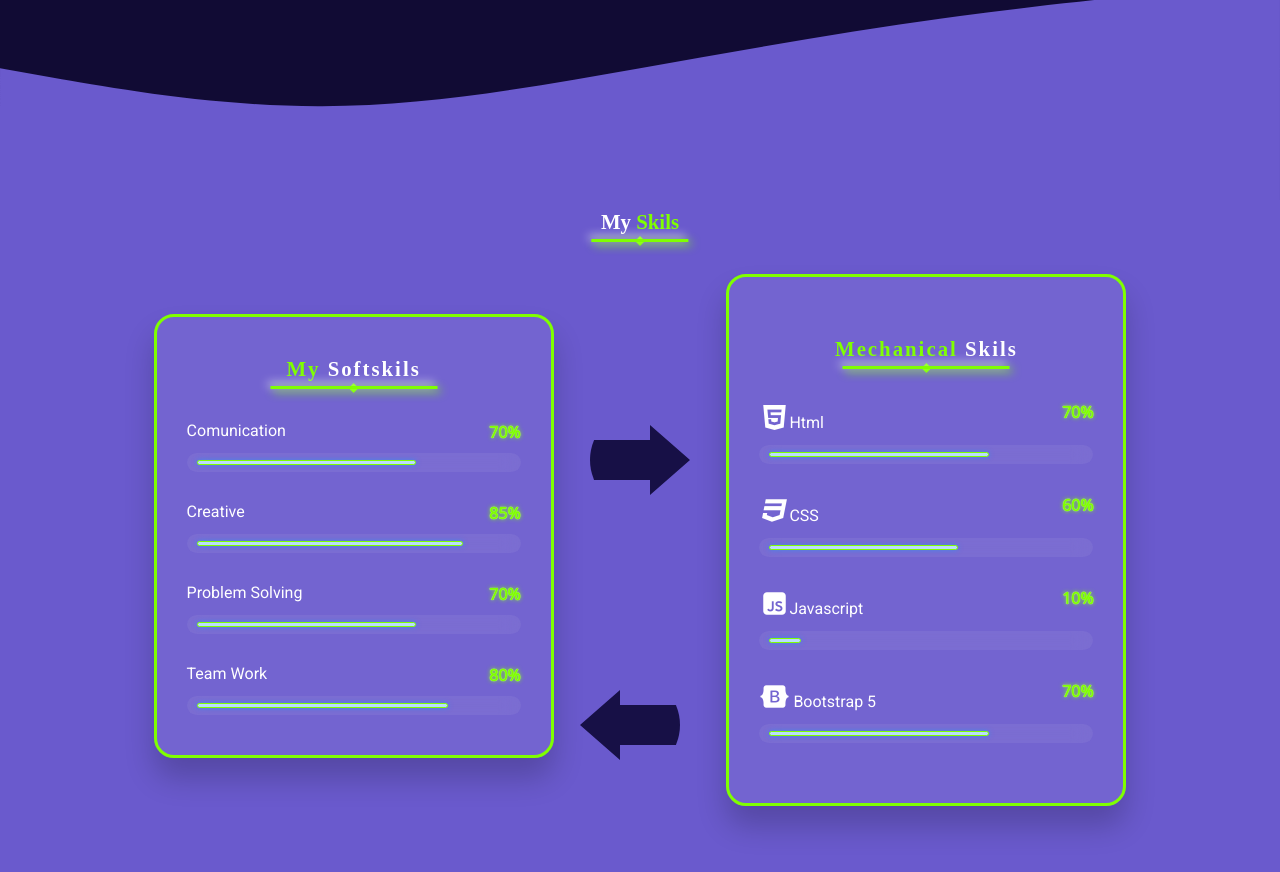
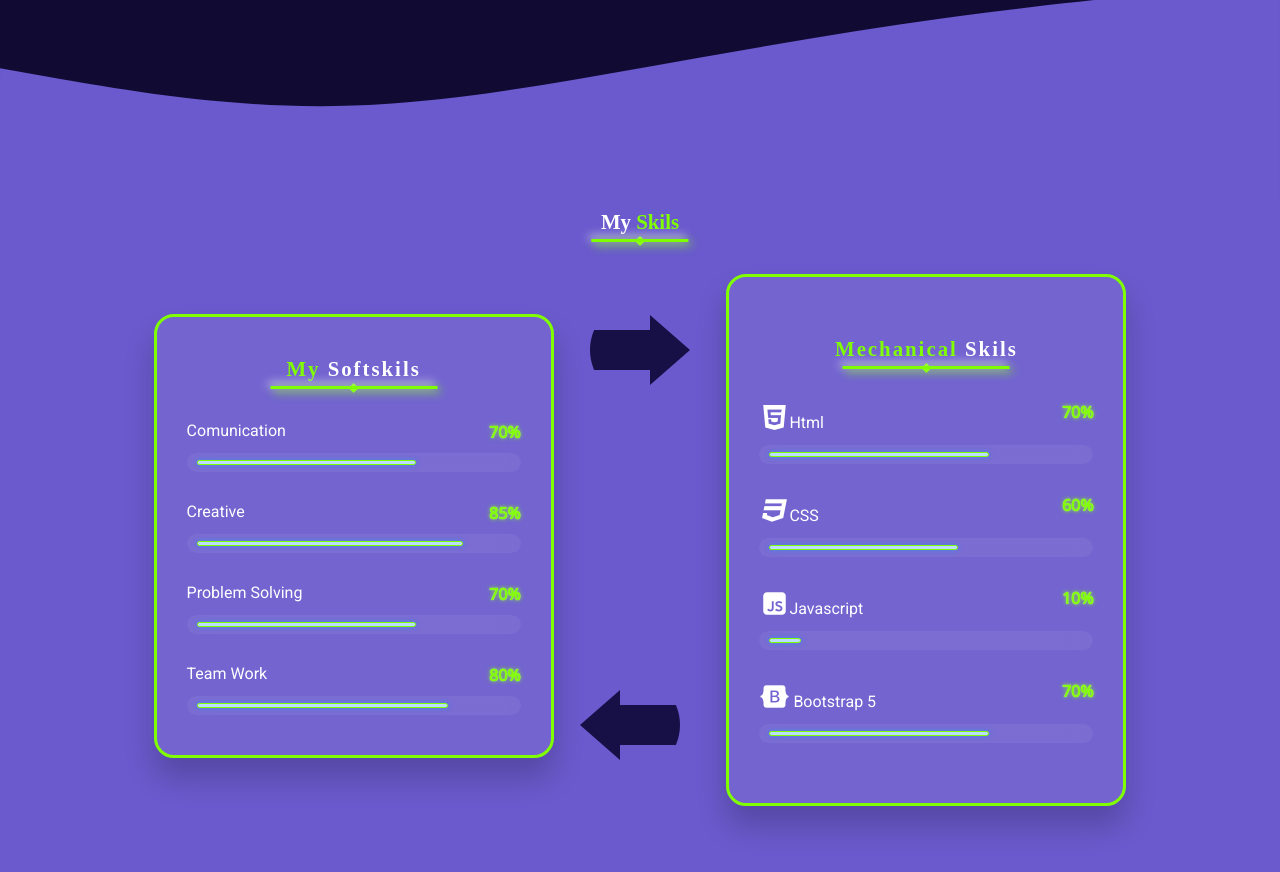
Before and after one commit to Malhikuna/portfolio, a plain HTML site: page index.html in a window 1280 px wide. Shown: the part 1760-2632 px from the top of the page. Drawn offline with nearby package versions, Linux system fonts and the light colour scheme; a web font is replaced by a local one.

Commit message:
memperbarui project 1 portfolio

```diff
--- a/css/style.css
+++ b/css/style.css
@@ -778,7 +778,7 @@ nav {
 
 .panah.kanan {
   position: absolute;
-  top: 210px;
+  top: 100px;
   left: 590px;
   border-radius: 50%;
   background-color: #171046;
```
